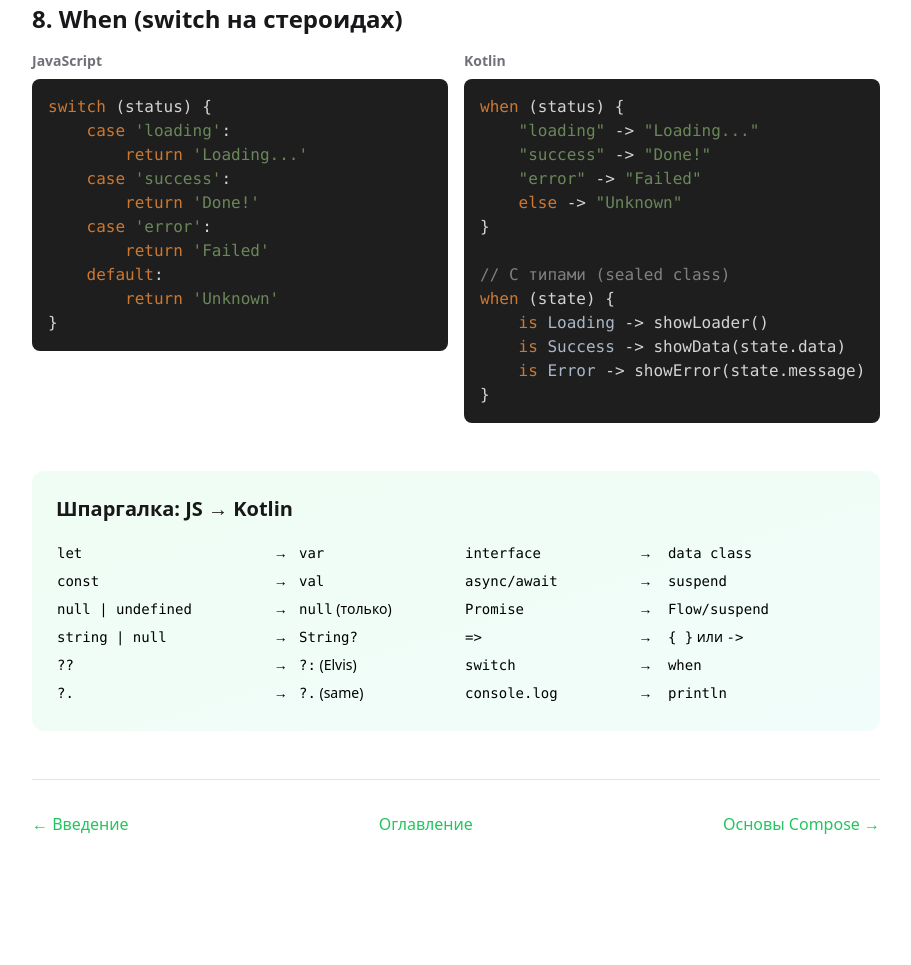
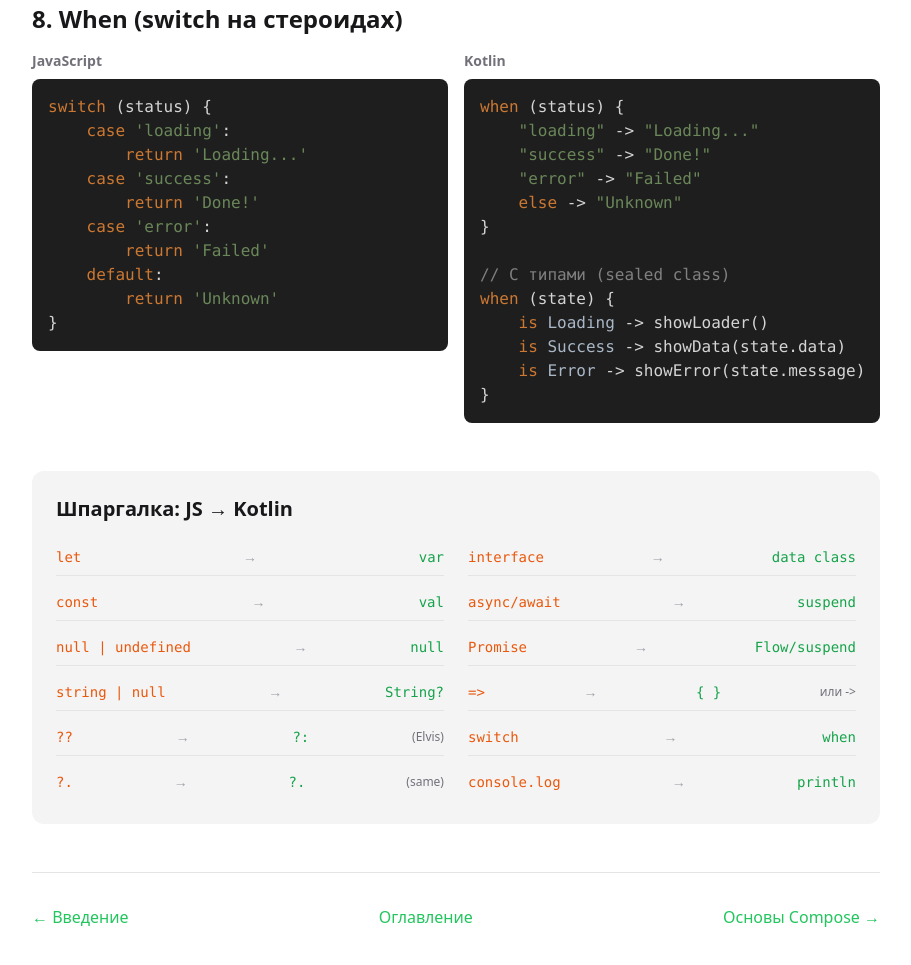
Before and after one commit to sirserik/mobile-is-book, a plain HTML site: page html/android/chapters/00a-kotlin-for-developers.html in a window 1280 px wide. Shown: the part 2949-3914 px from the top of the page, without its empty margins (184-1095 px from the left). Before the commit the page ends 3833 px from the top, so only its background shows below. Drawn offline with nearby package versions, Linux system fonts and the light colour scheme.

Commit message:
Improve cheatsheet styling with dark mode support

```diff
--- a/html/android/chapters/00a-kotlin-for-developers.html
+++ b/html/android/chapters/00a-kotlin-for-developers.html
@@ -278,28 +278,72 @@
         </section>
 
         <!-- Cheatsheet -->
-        <section class="bg-gradient-to-br from-green-50 to-teal-50 dark:from-green-900/20 dark:to-teal-900/20 rounded-xl p-6">
+        <section class="bg-zinc-100 dark:bg-zinc-800 rounded-xl p-6">
             <h2 class="text-xl font-bold mb-4 text-zinc-900 dark:text-white">Шпаргалка: JS → Kotlin</h2>
-            <div class="grid md:grid-cols-2 gap-4 text-sm">
-                <div>
-                    <table class="w-full">
-                        <tr><td class="py-1"><code>let</code></td><td class="py-1">→</td><td class="py-1"><code>var</code></td></tr>
-                        <tr><td class="py-1"><code>const</code></td><td class="py-1">→</td><td class="py-1"><code>val</code></td></tr>
-                        <tr><td class="py-1"><code>null | undefined</code></td><td class="py-1">→</td><td class="py-1"><code>null</code> (только)</td></tr>
-                        <tr><td class="py-1"><code>string | null</code></td><td class="py-1">→</td><td class="py-1"><code>String?</code></td></tr>
-                        <tr><td class="py-1"><code>??</code></td><td class="py-1">→</td><td class="py-1"><code>?:</code> (Elvis)</td></tr>
-                        <tr><td class="py-1"><code>?.</code></td><td class="py-1">→</td><td class="py-1"><code>?.</code> (same)</td></tr>
-                    </table>
+            <div class="grid md:grid-cols-2 gap-6 text-sm">
+                <div class="space-y-2">
+                    <div class="flex justify-between items-center py-2 border-b border-zinc-200 dark:border-zinc-700">
+                        <code class="text-orange-600 dark:text-orange-400">let</code>
+                        <span class="text-zinc-400">→</span>
+                        <code class="text-green-600 dark:text-green-400">var</code>
+                    </div>
+                    <div class="flex justify-between items-center py-2 border-b border-zinc-200 dark:border-zinc-700">
+                        <code class="text-orange-600 dark:text-orange-400">const</code>
+                        <span class="text-zinc-400">→</span>
+                        <code class="text-green-600 dark:text-green-400">val</code>
+                    </div>
+                    <div class="flex justify-between items-center py-2 border-b border-zinc-200 dark:border-zinc-700">
+                        <code class="text-orange-600 dark:text-orange-400">null | undefined</code>
+                        <span class="text-zinc-400">→</span>
+                        <code class="text-green-600 dark:text-green-400">null</code>
+                    </div>
+                    <div class="flex justify-between items-center py-2 border-b border-zinc-200 dark:border-zinc-700">
+                        <code class="text-orange-600 dark:text-orange-400">string | null</code>
+                        <span class="text-zinc-400">→</span>
+                        <code class="text-green-600 dark:text-green-400">String?</code>
+                    </div>
+                    <div class="flex justify-between items-center py-2 border-b border-zinc-200 dark:border-zinc-700">
+                        <code class="text-orange-600 dark:text-orange-400">??</code>
+                        <span class="text-zinc-400">→</span>
+                        <code class="text-green-600 dark:text-green-400">?:</code> <span class="text-zinc-500 dark:text-zinc-400 text-xs">(Elvis)</span>
+                    </div>
+                    <div class="flex justify-between items-center py-2">
+                        <code class="text-orange-600 dark:text-orange-400">?.</code>
+                        <span class="text-zinc-400">→</span>
+                        <code class="text-green-600 dark:text-green-400">?.</code> <span class="text-zinc-500 dark:text-zinc-400 text-xs">(same)</span>
+                    </div>
                 </div>
-                <div>
-                    <table class="w-full">
-                        <tr><td class="py-1"><code>interface</code></td><td class="py-1">→</td><td class="py-1"><code>data class</code></td></tr>
-                        <tr><td class="py-1"><code>async/await</code></td><td class="py-1">→</td><td class="py-1"><code>suspend</code></td></tr>
-                        <tr><td class="py-1"><code>Promise</code></td><td class="py-1">→</td><td class="py-1"><code>Flow/suspend</code></td></tr>
-                        <tr><td class="py-1"><code>=></code></td><td class="py-1">→</td><td class="py-1"><code>{ }</code> или <code>-></code></td></tr>
-                        <tr><td class="py-1"><code>switch</code></td><td class="py-1">→</td><td class="py-1"><code>when</code></td></tr>
-                        <tr><td class="py-1"><code>console.log</code></td><td class="py-1">→</td><td class="py-1"><code>println</code></td></tr>
-                    </table>
+                <div class="space-y-2">
+                    <div class="flex justify-between items-center py-2 border-b border-zinc-200 dark:border-zinc-700">
+                        <code class="text-orange-600 dark:text-orange-400">interface</code>
+                        <span class="text-zinc-400">→</span>
+                        <code class="text-green-600 dark:text-green-400">data class</code>
+                    </div>
+                    <div class="flex justify-between items-center py-2 border-b border-zinc-200 dark:border-zinc-700">
+                        <code class="text-orange-600 dark:text-orange-400">async/await</code>
+                        <span class="text-zinc-400">→</span>
+                        <code class="text-green-600 dark:text-green-400">suspend</code>
+                    </div>
+                    <div class="flex justify-between items-center py-2 border-b border-zinc-200 dark:border-zinc-700">
+                        <code class="text-orange-600 dark:text-orange-400">Promise</code>
+                        <span class="text-zinc-400">→</span>
+                        <code class="text-green-600 dark:text-green-400">Flow/suspend</code>
+                    </div>
+                    <div class="flex justify-between items-center py-2 border-b border-zinc-200 dark:border-zinc-700">
+                        <code class="text-orange-600 dark:text-orange-400">=&gt;</code>
+                        <span class="text-zinc-400">→</span>
+                        <code class="text-green-600 dark:text-green-400">{ }</code> <span class="text-zinc-500 dark:text-zinc-400 text-xs">или -&gt;</span>
+                    </div>
+                    <div class="flex justify-between items-center py-2 border-b border-zinc-200 dark:border-zinc-700">
+                        <code class="text-orange-600 dark:text-orange-400">switch</code>
+                        <span class="text-zinc-400">→</span>
+                        <code class="text-green-600 dark:text-green-400">when</code>
+                    </div>
+                    <div class="flex justify-between items-center py-2">
+                        <code class="text-orange-600 dark:text-orange-400">console.log</code>
+                        <span class="text-zinc-400">→</span>
+                        <code class="text-green-600 dark:text-green-400">println</code>
+                    </div>
                 </div>
             </div>
         </section>
```
